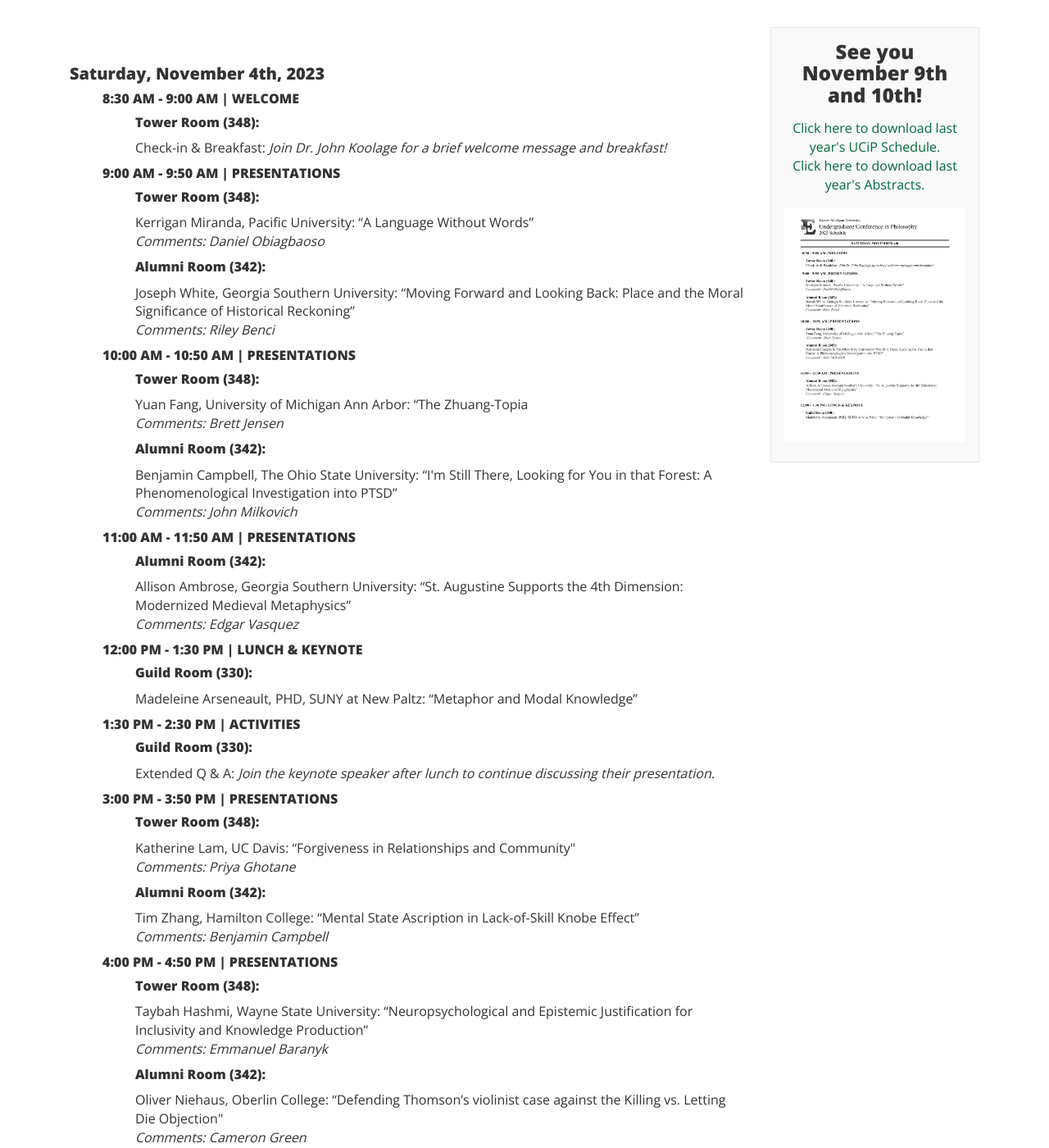
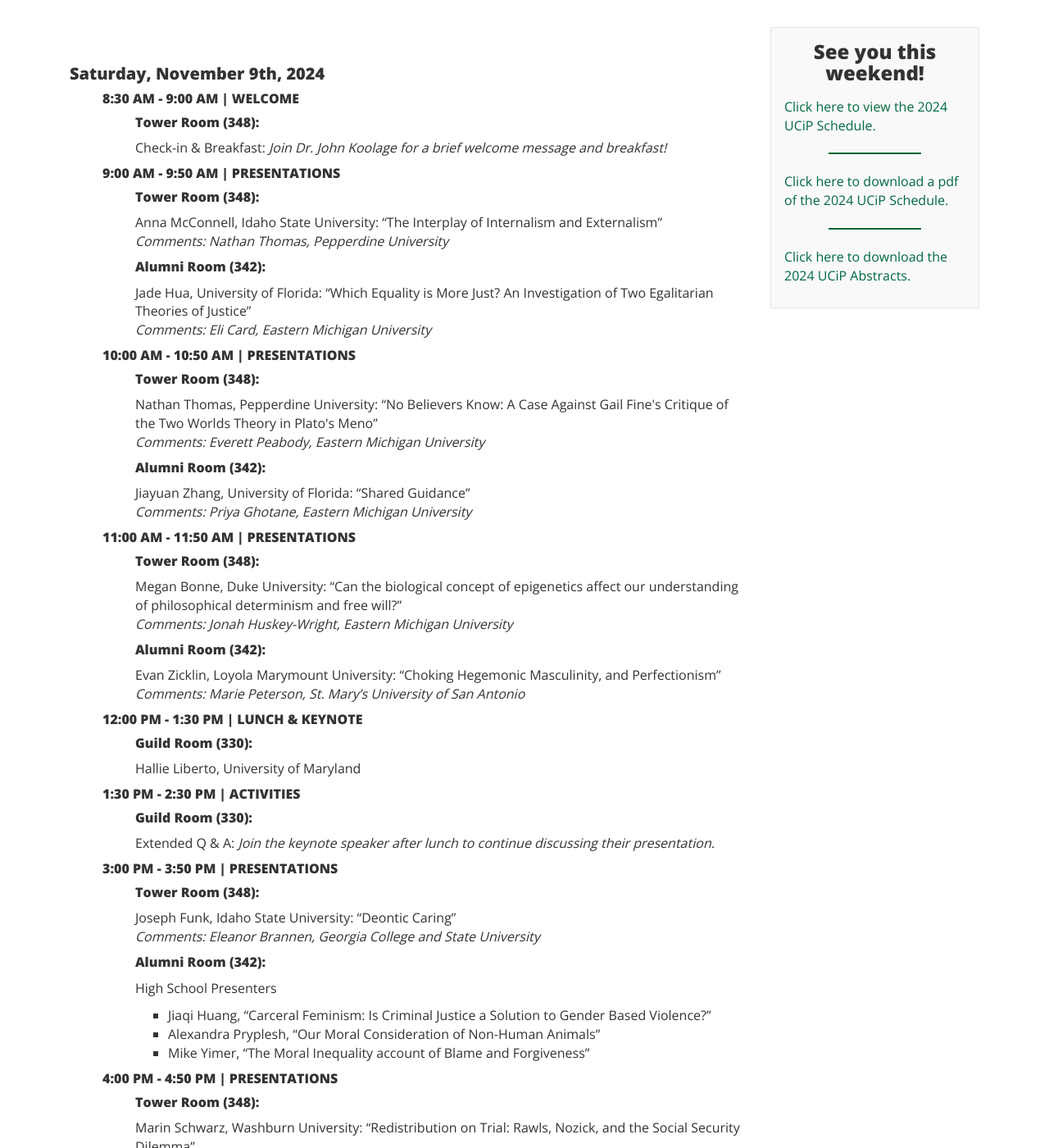
Before and after one commit to ucip/ucip.github.io, a Jekyll site: the page built from schedule.md, in a window 1280 px wide and 1400 px high, scrolled down 301 px. Shown: the whole window at 82% size. Built offline with Jekyll 4.4.1, drawn with Linux system fonts in a browser that asks for light colours; nearby versions of some CDN libraries; some of the changed text lies outside the part shown.

Commit message:
Updating dependencies and content for the 2024 conference

```diff
--- a/_includes/box.html
+++ b/_includes/box.html
@@ -37,15 +37,14 @@
 <!-- SCHEDULE MESSAGE -->
 <div class="col-sm-3 col-xs-12 hidden-print">
   <div class="post-list-box announcement">
-    <h3 class="text-center post-list-header">See you November 9th and 10th!</h3>
-    <p class="text-center announcement-text">
-      <a href="{{ site.baseurl }}/docs/2023 (Fall) Schedule.pdf">Click here to download last year's UCiP Schedule.</a>
-      <br />
-      <a href="{{ site.baseurl }}/docs/2023 (Fall) Abstracts.pdf">Click here to download last year's Abstracts.</a>
+    <h3 class="text-center post-list-header">See you this weekend!</h3>
+    <p class="announcement-text">
+      <a href="{{ site.baseurl }}/schedule/" target="_blank">Click here to view the 2024 UCiP Schedule.</a>
+      <hr>
+      <a href="{{ site.baseurl }}/docs/2024-ucip-schedule.pdf" target="_blank">Click here to download a pdf of the 2024 UCiP Schedule.</a>
+      <hr>
+      <a href="{{ site.baseurl }}/docs/2024-ucip-abstracts.pdf" target="_blank">Click here to download the 2024 UCiP Abstracts.</a>
     </p>
-    <a href="{{ site.baseurl }}/docs/2023 (Fall) Schedule.pdf">
-      <img class="img-responsive" src="{{ site.baseurl }}/img/2023 (Fall) Schedule.png" />
-    </a>
     <!--<p class="text-center announcement-text">The deadline for paper submissions has passed.</p>-->
   </div>
 </div>
--- a/index.html
+++ b/index.html
@@ -10,7 +10,7 @@
     <div class="col-sm-3 img-div-left">
       <img class="img-responsive img-rounded hidden-xs hidden-print" src="{{ site.baseurl }}/img/logo.svg">
     </div>
-    <p class="text-justify">The 2024 Undergraduate Conference in Philosophy (Fall Edition) is just around the corner! <a href="{{ site.baseurl }}/schedule/">Checkout our 2023 Conference Schedule</a> and <a href="{{ site.baseurl }}/docs/2023 (Fall) Abstracts.pdf">download our Abstracts List</a>. See you November 9th & 10th!</p>
+    <p class="text-justify">The 2024 Undergraduate Conference in Philosophy (Fall Edition) is this weekend (Nov. 9 and 10)! <a href="{{ site.baseurl }}/schedule/">Checkout our 2024 Conference Schedule</a> and <a href="{{ site.baseurl }}/docs/2024-ucip-abstracts.pdf">download our Abstracts List</a>. See you this weekend!</p>
     <p class="text-justify">On this website, you can check out our <a href="{{ site.baseurl }}/advice/speakers/">advice for speakers</a>, <a href="{{ site.baseurl }}/advice/commentators/">advice for commentators</a>, and the <a href="{{ site.baseurl }}/journal/">EMU Undergraduate Journal, Acta Cogitata</a>! Several of the top papers from the conference are published in this journal each year.</p>
     <div class="col-sm-6 img-div-right">
       <img class="img-responsive img-rounded hidden-xs hidden-print" src="{{ site.baseurl }}/img/2017/img_6.jpg">
--- a/schedule.md
+++ b/schedule.md
@@ -8,26 +8,16 @@
 <div class="container">
   <div class="col-sm-9 col-xs-12">
     <!--<div>
-      <h3 class="home-h3">The 2023 UCiP was a resounding success! Thank you to everyone who helped make it what it was.</h3>
-      <p><small>You can view the 2023 Schedule, along with the abstracts, <a href="{{ site.baseurl }}/history/">here</a>.</small></p>
-      <h3 class="home-h3">We are currently accepting submissions for our virtual 2023 UCiP!</h3>
+      <h3 class="home-h3">The 2024 UCiP was a resounding success! Thank you to everyone who helped make it what it was.</h3>
+      <p><small>You can view the 2024 Schedule, along with the abstracts, <a href="{{ site.baseurl }}/history/">here</a>.</small></p>
+      <h3 class="home-h3">We are currently accepting submissions for our virtual 2024 UCiP!</h3>
       <p><small>You can view past schedules, along with the abstracts, <a href="{{ site.baseurl }}/history/">here</a>.</small></p>-->
       <!--<h3 class="home-h3">We are currently working on our 2020 UCiP Schedule!</h3>
       <p><small>Please check back at the end of February.</small></p>
-      <h3 class="home-h3">2023 UCiP Schedule</h3>
+      <h3 class="home-h3">2024 UCiP Schedule</h3>
     </div>-->
     <div>
-      <!--<h4 class="schedule-header">Friday, November 6th, 2020</h4>
-      <ul class="schedule-list">
-        <li><h5>7:00 PM - 9:00 PM | WELCOME EVENT</h5>
-          <ul class="schedule-list">
-            <li><h5>Alumni Lounge (232):</h5>
-              <p>Welcome Event: <em>Join the EMU Philosophy Club and your fellow participants for this laid-back meet & greet! Light refreshments are provided.</em></p>
-            </li>
-          </ul>
-        </li>
-      </ul>-->
-      <h4 class="schedule-header">Saturday, November 4th, 2023</h4>
+      <h4 class="schedule-header">Saturday, November 9th, 2024</h4>
       <ul class="schedule-list">
         <li><h5>8:30 AM - 9:00 AM | WELCOME</h5>
           <ul class="schedule-list">
@@ -39,43 +29,43 @@
         <li><h5>9:00 AM - 9:50 AM | PRESENTATIONS</h5>
           <ul class="schedule-list">
             <li><h5>Tower Room (348):</h5>
-              <p>Kerrigan Miranda, Pacific University: “A Language Without Words” <br>
-              <em>Comments: Daniel Obiagbaoso</em></p>
+              <p>Anna McConnell, Idaho State University: “The Interplay of Internalism and Externalism” <br>
+              <em>Comments: Nathan Thomas, Pepperdine University</em></p>
             </li>
             <li><h5>Alumni Room (342):</h5>
-              <p>Joseph White, Georgia Southern University: “Moving Forward and Looking Back: Place and the Moral Significance of Historical Reckoning”<br>
-              <em>Comments: Riley Benci</em></p>
+              <p>Jade Hua, University of Florida: “Which Equality is More Just? An Investigation of Two Egalitarian Theories of Justice”<br>
+              <em>Comments: Eli Card, Eastern Michigan University</em></p>
             </li>
           </ul>
         </li>
         <li><h5>10:00 AM - 10:50 AM | PRESENTATIONS</h5>
           <ul class="schedule-list">
             <li><h5>Tower Room (348):</h5>
-              <p>Yuan Fang, University of Michigan Ann Arbor: “The Zhuang-Topia<br>
-              <em>Comments: Brett Jensen</em></p>
+              <p>Nathan Thomas, Pepperdine University: “No Believers Know: A Case Against Gail Fine's Critique of the Two Worlds Theory in Plato's Meno”<br>
+              <em>Comments: Everett Peabody, Eastern Michigan University</em></p>
             </li>
             <li><h5>Alumni Room (342):</h5>
-              <p>Benjamin Campbell, The Ohio State University: “I'm Still There, Looking for You in that Forest: A Phenomenological Investigation into PTSD”<br>
-              <em>Comments: John Milkovich</em></p>
+              <p>Jiayuan Zhang, University of Florida: “Shared Guidance”<br>
+              <em>Comments: Priya Ghotane, Eastern Michigan University</em></p>
             </li>
           </ul>
         </li>
         <li><h5>11:00 AM - 11:50 AM | PRESENTATIONS</h5>
           <ul class="schedule-list">
-            <!--<li><h5>Tower Room (348):</h5>
-              <p>Klayton Silverpen, Central Michigan University: “Reconciling Schroeder, Aparly, and Levy’s View of Addiction”<br>
-              <em>Comments: Hailey Smith, Washington State University</em></p>
-            </li>-->
+            <li><h5>Tower Room (348):</h5>
+              <p>Megan Bonne, Duke University: “Can the biological concept of epigenetics affect our understanding of philosophical determinism and free will?”<br>
+              <em>Comments: Jonah Huskey-Wright, Eastern Michigan University</em></p>
+            </li>
             <li><h5>Alumni Room (342):</h5>
-              <p>Allison Ambrose, Georgia Southern University: “St. Augustine Supports the 4th Dimension: Modernized Medieval Metaphysics”<br>
-              <em>Comments: Edgar Vasquez</em></p>
+              <p>Evan Zicklin, Loyola Marymount University: “Choking Hegemonic Masculinity, and Perfectionism”<br>
+              <em>Comments: Marie Peterson, St. Mary’s University of San Antonio</em></p>
             </li>
           </ul>
         </li>
         <li><h5>12:00 PM - 1:30 PM | LUNCH & KEYNOTE</h5>
           <ul class="schedule-list">
             <li><h5>Guild Room (330):</h5>
-              <p>Madeleine Arseneault, PHD, SUNY at New Paltz: “Metaphor and Modal Knowledge”</p>
+              <p>Hallie Liberto, University of Maryland</p>
             </li>
           </ul>
         </li>
@@ -93,31 +83,31 @@
         <li><h5>3:00 PM - 3:50 PM | PRESENTATIONS</h5>
           <ul class="schedule-list">
             <li><h5>Tower Room (348):</h5>
-              <p>Katherine Lam, UC Davis: “Forgiveness in Relationships and Community" <br>
-              <em>Comments: Priya Ghotane</em></p>
+              <p>Joseph Funk, Idaho State University: “Deontic Caring” <br>
+              <em>Comments: Eleanor Brannen, Georgia College and State University</em></p>
             </li>
             <li><h5>Alumni Room (342):</h5>
-              <p>Tim Zhang, Hamilton College: “Mental State Ascription in Lack-of-Skill Knobe Effect” <br>
-              <em>Comments: Benjamin Campbell</em></p>
+              <p>High School Presenters</p>
+              <ul>
+                <li>Jiaqi Huang, “Carceral Feminism: Is Criminal Justice a Solution to Gender Based Violence?”</li>
+                <li>Alexandra Pryplesh, “Our Moral Consideration of Non-Human Animals”</li>
+                <li>Mike Yimer, “The Moral Inequality account of Blame and Forgiveness”</li>
+              </ul>
             </li>
           </ul>
         </li>
         <li><h5>4:00 PM - 4:50 PM | PRESENTATIONS</h5>
           <ul class="schedule-list">
             <li><h5>Tower Room (348):</h5>
-              <p>Taybah Hashmi, Wayne State University: “Neuropsychological and Epistemic Justification for Inclusivity and Knowledge Production”<br>
-              <em>Comments: Emmanuel Baranyk</em></p>
+              <p>Marin Schwarz, Washburn University: “Redistribution on Trial: Rawls, Nozick, and the Social Security Dilemma”<br>
+              <em>Comments: Jay Christensen, Eastern Michigan University</em></p>
             </li>
             <li><h5>Alumni Room (342):</h5>
-              <p>Oliver Niehaus, Oberlin College: “Defending Thomson’s violinist case against the Killing vs. Letting Die Objection" <br>
-              <em>Comments: Cameron Green</em></p>
-            </li>
-          </ul>
-        </li>
-	<li><h5>5:00 PM - 5:50 PM | ACTIVITIES</h5>
-          <ul class="schedule-list">
-            <li><h5>Tower Room (348):</h5>
-              <p>The Value of Graduate School Panel: <em>Explore what graduate school in philosophy can offer.</em></p>
+              <p>High School Presenters</p>
+              <ul>
+                <li>Jennifer Tang, “Please Like, Comment, and Repost: On the Moral Implications of Performative or Low Effort Activism”</li>
+                <li>Kathryn Plotner, “The Ethical Duty of Competence”</li>
+              </ul>
             </li>
           </ul>
         </li>
@@ -125,7 +115,7 @@
     </div>
     <hr>
     <div class="day-2">
-      <h4 class="schedule-header">Sunday, November 5th, 2023</h4>
+      <h4 class="schedule-header">Sunday, November 10th, 2024</h4>
       <ul class="schedule-list">
         <li><h5>8:30 AM - 9:00 AM | WELCOME</h5>
           <ul class="schedule-list">
@@ -137,36 +127,36 @@
         <li><h5>9:00 AM - 9:50 AM | PRESENTATIONS</h5>
           <ul class="schedule-list">
             <li><h5>Tower Room (348):</h5>
-              <p>Zyaire Hadrian Agee, University of Alabama at Birmingham: “The Plight of the Diverse Practitioner”<br>
-              <em>Comments: Joana Diaz</em></p>
+              <p>Eleanor Brannen, Georgia College and State University: “Intersectional Environmentalism and the Future of Care”<br>
+              <em>Comments: Jacqueline Deinek, Eastern Michigan University</em></p>
             </li>
             <li><h5>Alumni Room (342):</h5>
-              <p>Daniza Nono, Pacific University: “Artificial Intelligence Evolving to Have A Soul”<br>
-              <em>Comments: Dylan Wolfe</em></p>
+              <p>Ava MacDonald, Georgetown University: “Trust in Testimony: Standpoint Theory and Moral Reasoning”<br>
+              <em>Comments: Paige Hannan, McMaster</em></p>
             </li>
           </ul>
         </li>
         <li><h5>10:00 AM - 10:50 AM | PRESENTATIONS</h5>
           <ul class="schedule-list">
             <li><h5>Tower Room (348):</h5>
-              <p>Nicole Reid, Eastern Michigan University: “Hermeneutical Injustice and Special Education” <br>
-              <em>Comments: Alayla Renberg</em></p>
+              <p>Paige Hannan, McMaster University: “Between Belief and Blame” <br>
+              <em>Comments: AAnna McConnell, Idaho State University</em></p>
             </li>
             <li><h5>Alumni Room (342):</h5>
-              <p>Levi Makula, Eastern Michigan University: “The Benefits of Embracing a Pluralistic Approach to Nature for Environmental Decision-Making"<br>
-              <em>Comments: Annabel Sumerix</em></p>
+              <p>Kevin Young, Southern Utah University: “Learning Moves in Game Theory”<br>
+              <em>Comments: Jade Hua, University of Florida</em></p>
             </li>
           </ul>
         </li>
         <li><h5>11:00 AM - 11:50 AM | PRESENTATIONS</h5>
           <ul class="schedule-list">
             <li><h5>Tower Room (348):</h5>
-              <p>Ryan Baylon, Northeastern University: “How and When to Assist Wild Animals”<br>
-              <em>Comments: Adam Dailyy</em></p>
+              <p>Aleksei Alward, Eastern Michigan University: “Dialectic Disorder: Integrating cultural influence on diagnostic kinds”<br>
+              <em>Comments: Ava MacDonald, Georgetown</em></p>
             </li>
             <li><h5>Alumni Room (342):</h5>
-              <p>August Vitarbo, Worcester Polytechnic Institute: “More Than We Can Chew”<br>
-              <em>Comments: Oliver Niehaus</em></p>
+              <p>Jason Folk, Eastern Michigan University: “A Scientist and a Journalist Walk Into A Bar: An Exploration of the Inner Workings of Science-Media Relations”<br>
+              <em>Comments: Megan Bonne, Duke University</em></p>
             </li>
           </ul>
         </li>
@@ -177,40 +167,35 @@
             </li>
           </ul>
         </li>
-        <li><h5>1:00 PM - 1:50 PM | PRESENTATIONS</h5>
+        <li><h5>1:00 PM - 1:50 PM | ACTIVITIES</h5>
           <ul class="schedule-list">
             <li><h5>Tower Room (348):</h5>
-              <p>Bridget Boczar, Oakland University: “Making Sense of Mathematical Platonism: An Ancient Approach”<br>
-              <em>Comments: Ryan Baylon</em></p>
-            </li>
-            <li><h5>Alumni Room (342):</h5>
-              <p>Benjamin Jenkins, Grand Valley State University: “Enigmatic Goddesses and Eleatic Mortals: Investigating Parmenidean Oneness”<br>
-              <em>Comments: Allison Ambrose</em></p>
+              <p>Barriers to Epistemic Success in Purportedly Deliberative Democratic Spaces - An Exploratory Dialogue</p>
             </li>
           </ul>
         </li>
         <li><h5>2:00 PM - 2:50 PM | PRESENTATIONS</h5>
           <ul class="schedule-list">
             <li><h5>Tower Room (348):</h5>
-              <p>Joana Diaz, DePaul University: “Sylvia Wynter’s “Demonic Grounds” as a Human Spiritual Beyond” <br>
-              <em>Comments: Amy Gardner</em></p>
+              <p>Shuyun NIU, Hong Kong Baptist University: “Comparison and Complementarity Between Wang Yangming's Heart-mind is Principle and Edmund Husserl's Intentionality in Phenomenology”<br>
+              <em>Comments: Aleksei Alward, Eastern Michigan University</em></p>
             </li>
             <li><h5>Alumni Room (342):</h5>
-              <p>Dylan Santella, Washington & Lee University: “On Permission”<br>
-              <em>Comments: Niamh Quinnan</em></p>
+              <p>Nathan Graves, Kennesaw State: “Essential Secrets: How Soren Kirekegaard and Friedrich Schlegel Found a New Home in the Postmodern Condition”<br>
+              <em>Comments: Jiayuan Zhang, University of Florida</em></p>
             </li>
           </ul>
         </li>
         <li><h5>3:00 PM - 3:50 PM | PRESENTATIONS</h5>
           <ul class="schedule-list">
             <li><h5>Tower Room (348):</h5>
-              <p>Cameron Green, Ohio State University: “Desires: to Motivate or to Please?”<br>
-              <em>Comments: Nicole Reid</em></p>
+              <p>Adeline Navarro, Wayne State University: “Political Posters, Periperformativity, and Power”<br>
+              <em>Comments: Jason Folk, Eastern Michigan University</em></p>
             </li>
-            <!--<li><h5>Alumni Room (342):</h5>
-              <p>Marshall Scheider, Portland State University: “On the Deconstruction of Metaphysics: Heidegger’s Ontology of Objects”<br>
-              <em>Comments: Patrick Jobst, Eastern Michigan University</em></p>
-            </li>-->
+            <li><h5>Alumni Room (342):</h5>
+              <p>Marie Peterson, St. Mary’s University of San Antonio: “Ethnorace and Latine Decolonial Feminisms: Filling the Gaps of Erasure”<br>
+              <em>Comments: Gracie Hand, Eastern Michigan University</em></p>
+            </li>
           </ul>
         </li>
         <li><h5>4:00 PM - 4:50 PM | CLOSING CEREMONY</h5>
```
Also changed, not shown: Gemfile.lock, img/2024-ucip-schedule-img.png (added), 2 other files.
